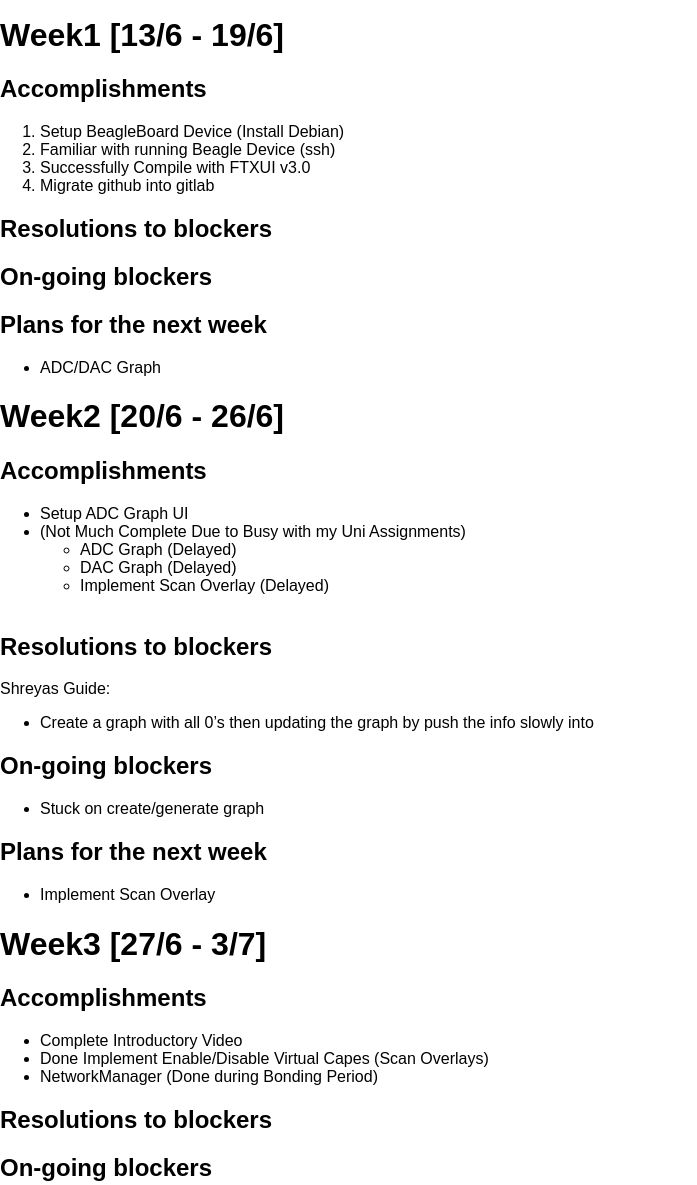
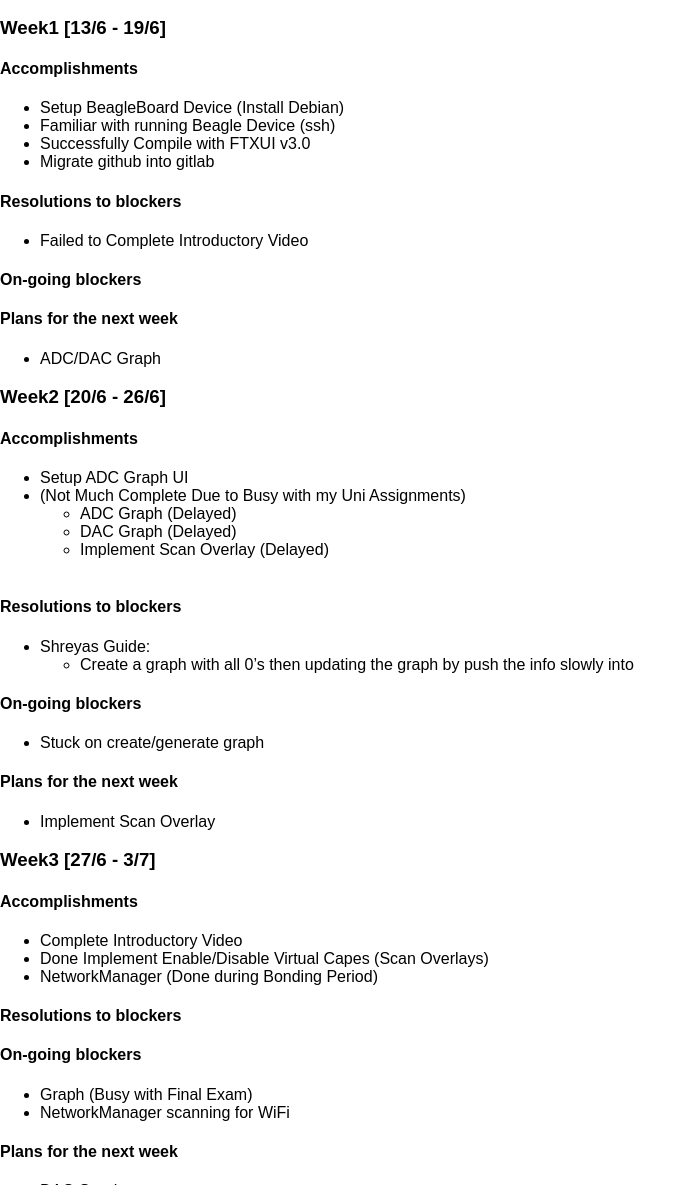
Before and after one commit to SAtacker/bb-config, a plain HTML site: page public/index.html in a window 1280 px wide. Shown: the part 100-1285 px from the top of the page, without its empty margins (0-697 px from the left). Drawn offline with Linux system fonts and the light colour scheme.

Commit message:
Font change

```diff
--- a/public/index.html
+++ b/public/index.html
@@ -15,62 +15,67 @@
 
     <h1>WEEKLY PROGRESS REPORT</h1>
 
-    <h1>Week1 [13/6 - 19/6]</h1>
-    <h2>Accomplishments</h2>
-    <ol>
-    <li>Setup BeagleBoard Device (Install Debian)</li>
-    <li>Familiar with running Beagle Device (ssh)</li>
-    <li>Successfully Compile with FTXUI v3.0</li>
-    <li>Migrate github into gitlab</li>
-    </ol>
-    <h2>Resolutions to blockers</h2>
-    <h2>On-going blockers</h2>
-    <h2>Plans for the next week</h2>
+    <h3><strong>Week1 [13/6 - 19/6]</strong></h3>
+    <h4>Accomplishments</h4>
     <ul>
-    <li>ADC/DAC Graph</li>
+    <li aria-level="1">Setup BeagleBoard Device (Install Debian)</li>
+    <li aria-level="1">Familiar with running Beagle Device (ssh)</li>
+    <li aria-level="1">Successfully Compile with FTXUI v3.0</li>
+    <li aria-level="1">Migrate github into gitlab</li>
     </ul>
-    <h1>Week2 [20/6 - 26/6]</h1>
-    <h2>Accomplishments</h2>
+    <h4>Resolutions to blockers</h4>
     <ul>
-    <li>Setup ADC Graph UI</li>
-    <li>(Not Much Complete Due to Busy with my Uni Assignments)
+    <li aria-level="1">Failed to Complete Introductory Video</li>
+    </ul>
+    <h4>On-going blockers</h4>
+    <h4>Plans for the next week</h4>
     <ul>
-    <li>ADC Graph (Delayed)</li>
-    <li>DAC Graph (Delayed)</li>
-    <li>Implement Scan Overlay (Delayed)<br /><br /></li>
+    <li aria-level="1">ADC/DAC Graph</li>
     </ul>
-    </li>
+    <h3><strong>Week2 [20/6 - 26/6]</strong></h3>
+    <h4>Accomplishments</h4>
+    <ul>
+    <li aria-level="1">Setup ADC Graph UI</li>
+    <li aria-level="1">(Not Much Complete Due to Busy with my Uni Assignments)</li>
+    <ul>
+    <li aria-level="2">ADC Graph (Delayed)</li>
+    <li aria-level="2">DAC Graph (Delayed)</li>
+    <li aria-level="2">Implement Scan Overlay (Delayed)<br /><br /></li>
     </ul>
-    <h2>Resolutions to blockers</h2>
-    <p>Shreyas Guide:</p>
+    </ul>
+    <h4>Resolutions to blockers</h4>
     <ul>
-    <li>Create a graph with all 0&rsquo;s then updating the graph by push the info slowly into </li>
+    <li aria-level="1">Shreyas Guide:</li>
+    <ul>
+    <li aria-level="2">Create a graph with all 0&rsquo;s then updating the graph by push the info slowly into </li>
     </ul>
-    <h2>On-going blockers</h2>
+    </ul>
+    <h4>On-going blockers</h4>
     <ul>
-    <li>Stuck on create/generate graph</li>
+    <li aria-level="1">Stuck on create/generate graph</li>
     </ul>
-    <h2>Plans for the next week</h2>
+    <h4>Plans for the next week</h4>
     <ul>
-    <li>Implement Scan Overlay</li>
+    <li aria-level="1">Implement Scan Overlay</li>
     </ul>
-    <h1>Week3 [27/6 - 3/7]</h1>
-    <h2>Accomplishments</h2>
+    <h3><strong>Week3 [27/6 - 3/7]</strong></h3>
+    <h4>Accomplishments</h4>
     <ul>
-    <li>Complete Introductory Video</li>
-    <li>Done Implement Enable/Disable Virtual Capes (Scan Overlays)</li>
-    <li>NetworkManager (Done during Bonding Period)</li>
+    <li aria-level="1">Complete Introductory Video</li>
+    <li aria-level="1">Done Implement Enable/Disable Virtual Capes (Scan Overlays)</li>
+    <li aria-level="1">NetworkManager (Done during Bonding Period)</li>
     </ul>
-    <h2>Resolutions to blockers</h2>
-    <h2>On-going blockers</h2>
+    <h4>Resolutions to blockers</h4>
+    <h4>On-going blockers</h4>
     <ul>
-    <li>Graph (Busy with Final Exam)</li>
-    <li>NetworkManager scanning for WiFi</li>
+    <li aria-level="1">Graph (Busy with Final Exam)</li>
+    <li aria-level="1">NetworkManager scanning for WiFi</li>
     </ul>
-    <h2>Plans for the next week</h2>
+    <h4>Plans for the next week</h4>
     <ul>
-    <li>DAC Graph</li>
-    <li>Codes for GPIO BenchMark</li>
+    <li aria-level="1">DAC Graph</li>
+    <li aria-level="1">Codes for GPIO BenchMark</li>
     </ul>
+
   </body>
 </html>
```
